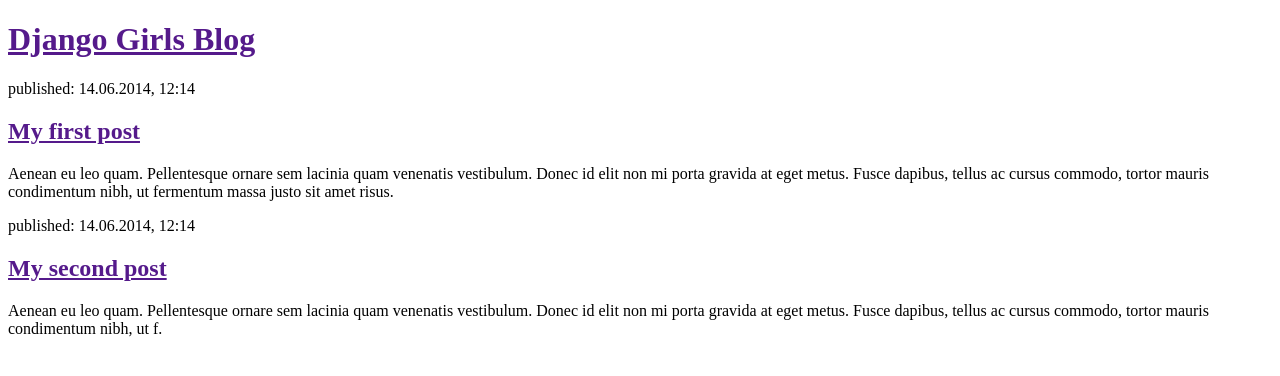
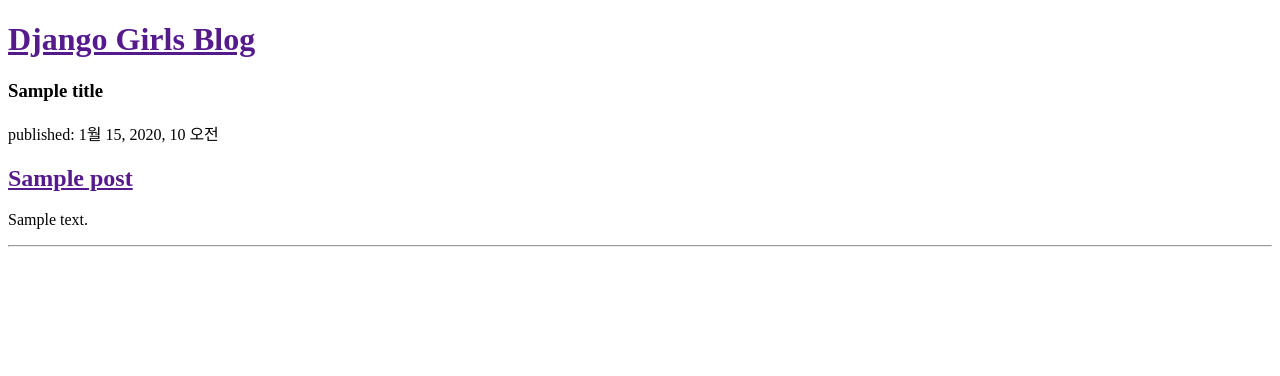
Before and after one commit to junhokwon/django_poll, a Django app: template djangogirls2/django_app/templates/blog/post_list.html in a window 1280 px wide. Shown: the top 376 px of the page. Run offline with Django 3.2, Linux system fonts and the light colour scheme; tables that the repository leaves empty hold one stand-in row (values such as "Sample post"); the template is opened without the code that fills it: values that come from a table or form of the project are taken from there, most other values are stand-ins (such as "Sample title", 1, 10 or a date in 2020).

Commit message:
TEMPLATE_DIR setting, add post_list view

```diff
--- a/djangogirls2/django_app/templates/blog/post_list.html
+++ b/djangogirls2/django_app/templates/blog/post_list.html
@@ -10,20 +10,17 @@
 <body>
     <div>
         <h1><a href="">Django Girls Blog</a></h1>
+        <h3>{{ title }}</h3>
         </div>
 
+        {% for post in posts %}
         <div>
-            <p>published: 14.06.2014, 12:14</p>
-            <h2><a href="">My first post</a></h2>
-            <p>Aenean eu leo quam. Pellentesque ornare sem lacinia quam venenatis vestibulum. Donec id elit non mi porta gravida at eget metus. Fusce dapibus, tellus ac cursus commodo, tortor mauris condimentum nibh, ut fermentum massa justo sit amet risus.</p>
+            <p>published: {{ post.published_date }}</p>
+            <h2><a href="">{{ post.title }}</a></h2>
+            <p>{{ post.text }}</p>
         </div>
-
-        <div>
-            <p>published: 14.06.2014, 12:14</p>
-            <h2><a href="">My second post</a></h2>
-            <p>Aenean eu leo quam. Pellentesque ornare sem lacinia quam venenatis vestibulum. Donec id elit non mi porta gravida at eget metus. Fusce dapibus, tellus ac cursus commodo, tortor mauris condimentum nibh, ut f.</p>
-        </div>
-
+        <hr>
+        {% endfor %}
 
 </body>
 </html>
```
Also changed, not shown: djangogirls2/django_app/blog/views.py (+9 -1 lines).
